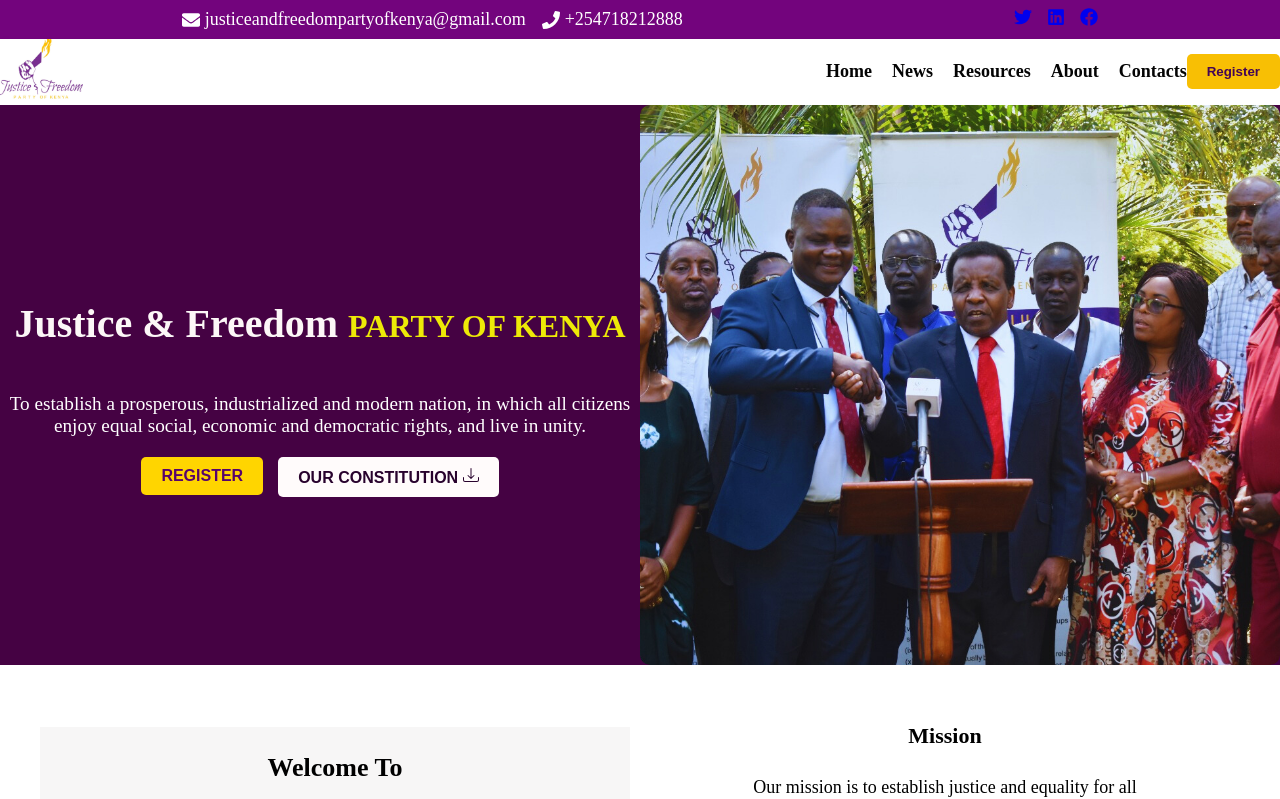
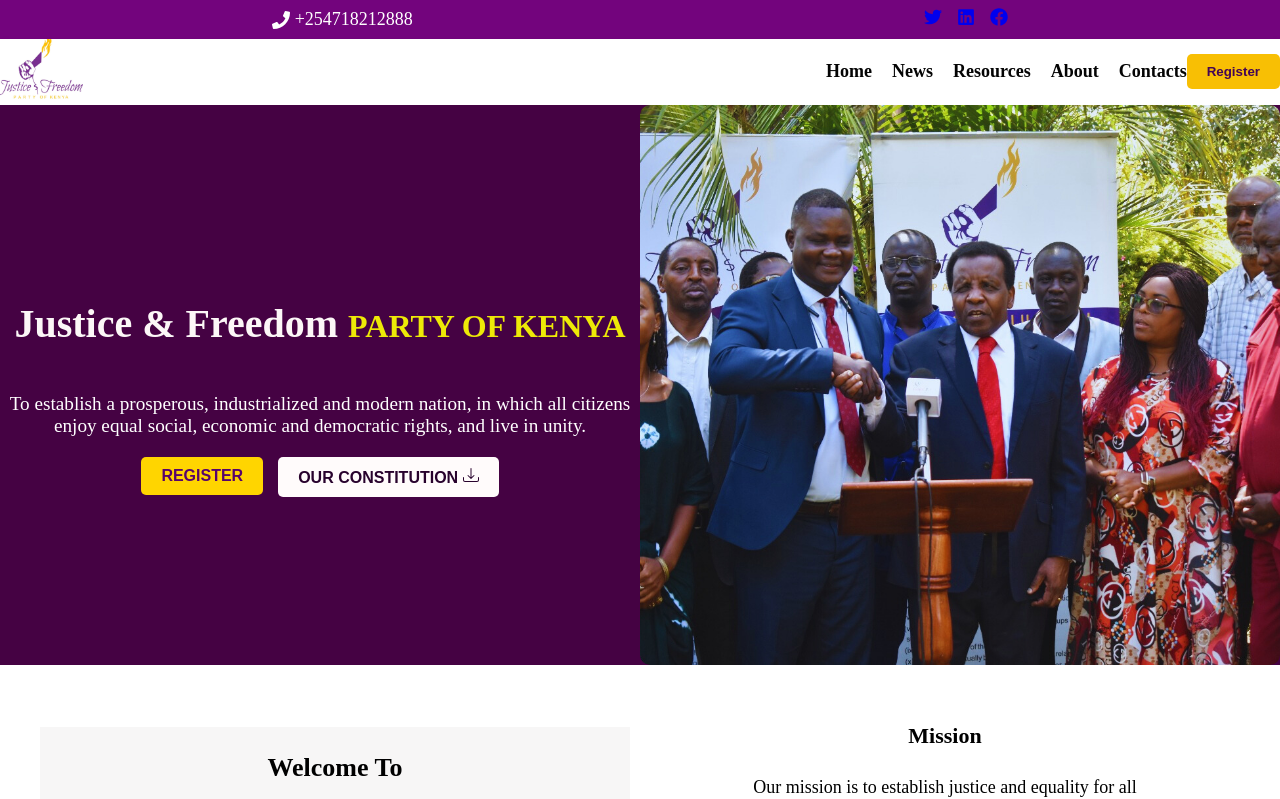
Before and after one commit to QueenterJuma/jfp-kenya, a React (Vite) app: page / in a window 1280 px wide. Shown: the top 799 px of the page. Built offline with nearby package versions, Linux system fonts and the light colour scheme; a web font is replaced by a local one.

Commit message:
Removed faenvelop

```diff
--- a/src/components/Homepage.jsx
+++ b/src/components/Homepage.jsx
@@ -1,6 +1,6 @@
 import { useState } from "react";
 import { Link } from 'react-router-dom';
-import { FaBars, FaTimes, FaPhone, FaEnvelope, FaTwitter, FaLinkedin, FaFacebook } from "react-icons/fa";
+import { FaBars, FaTimes, FaPhone, FaTwitter, FaLinkedin, FaFacebook } from "react-icons/fa";
 import REGISTRATION from '/Reg-Procedure.pdf';
 import Logo from '../assets/log1.jpg'
 
@@ -12,7 +12,7 @@ function Homepage() {
       {/* Top Navbar */}
       <div className=" top-navbar">
         <div className="contact-info">
-          <span className="contact-item"><FaEnvelope /> justiceandfreedompartyofkenya@gmail.com</span>
+          {/* <span className="contact-item"><FaEnvelope /> justiceandfreedompartyofkenya@gmail.com</span> */}
           <span className="contact-item"><FaPhone /> +254718212888</span>
         </div>
 
```
